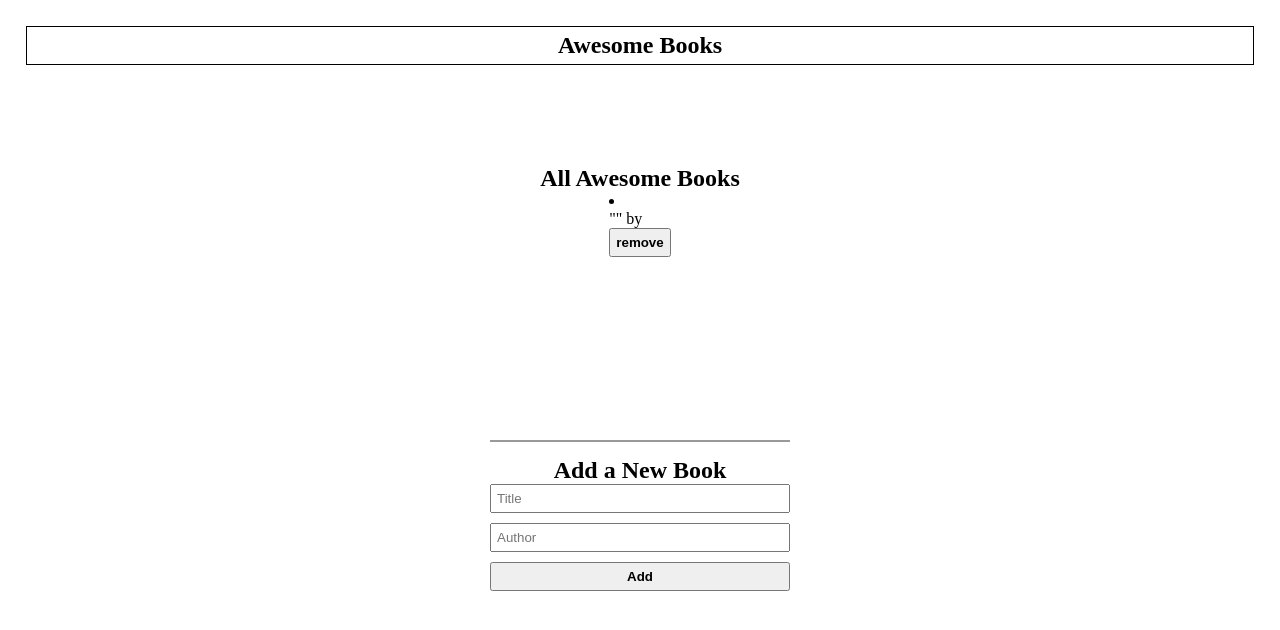
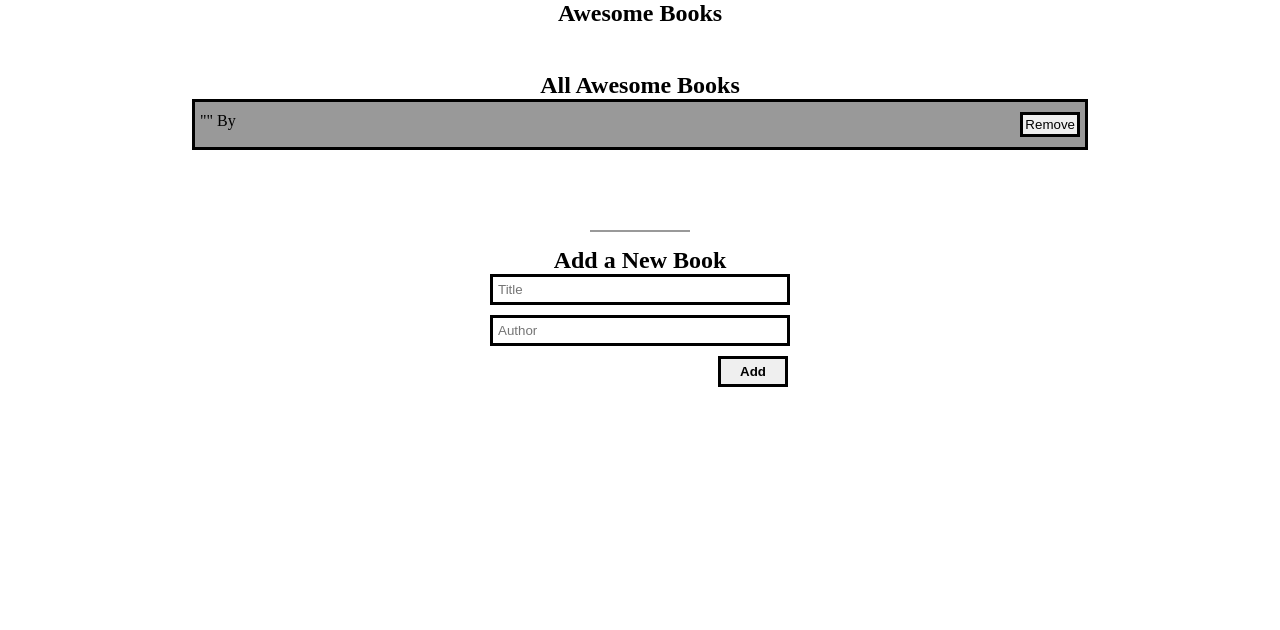
Before and after one commit to carlylechia/Awesome-Book-Codes, a website: page index.html in a window 1280 px wide. Drawn offline with Linux system fonts and the light colour scheme.

Commit message:
Update styling to mimic the wireframe more closely

```diff
--- a/books.css
+++ b/books.css
@@ -7,12 +7,6 @@
 h1 {
   margin: 0 auto;
   text-align: center;
-}
-
-.nav {
-  border: 1px solid black;
-  padding: 5px;
-  margin: 2%;
 }
 
 .section1,
@@ -26,12 +20,36 @@ h1 {
 }
 
 .section1 {
-  margin-top: 10vh;
+  margin-top: 25px;
   height: auto;
 }
 
+.books-wrapper {
+  list-style: none;
+  width: 70vw;
+}
+
+.display {
+  width: 100%;
+  display: flex;
+  justify-content: space-between;
+  padding: 10px 5px;
+}
+
+.remove {
+  text-align: center;
+  padding: 2px;
+  height: 25px;
+  cursor: pointer;
+}
+
+.books-wrapper li:nth-child(odd) {
+  background-color: #999;
+  color: #000;
+}
+
 .section2 {
-  margin-top: 10%;
+  margin-top: 25px;
   max-width: 300px;
   height: 200px;
 }
@@ -39,6 +57,14 @@ h1 {
 form {
   display: flex;
   flex-direction: column;
+}
+
+.books-wrapper,
+.add-btn,
+input,
+.remove {
+  border: 3px solid black;
+  text-transform: capitalize;
 }
 
 form input {
@@ -58,23 +84,14 @@ form button {
   margin: 15px 0;
 }
 
+.short {
+  width: 100px;
+}
+
 .add-btn {
   padding: 5px;
-  margin: 0 auto;
-  width: 100%;
   font-weight: bold;
   cursor: pointer;
+  position: relative;
+  left: 76%;
 }
-
-.add-btn:hover {
-  background-color: rgb(141, 141, 141);
-  color: white;
-}
-
-.remove {
-  padding: 5px;
-  margin: 0 auto;
-  width: 100%;
-  font-weight: bold;
-  cursor: pointer;
-}
--- a/classes.js
+++ b/classes.js
@@ -54,6 +54,7 @@ class Library {
       removeButton.classList.add('remove');
 
       li.append(description, removeButton);
+      li.classList.add('display');
       removeButton.addEventListener('click', () => {
         this.removeBook(index);
       });
```
